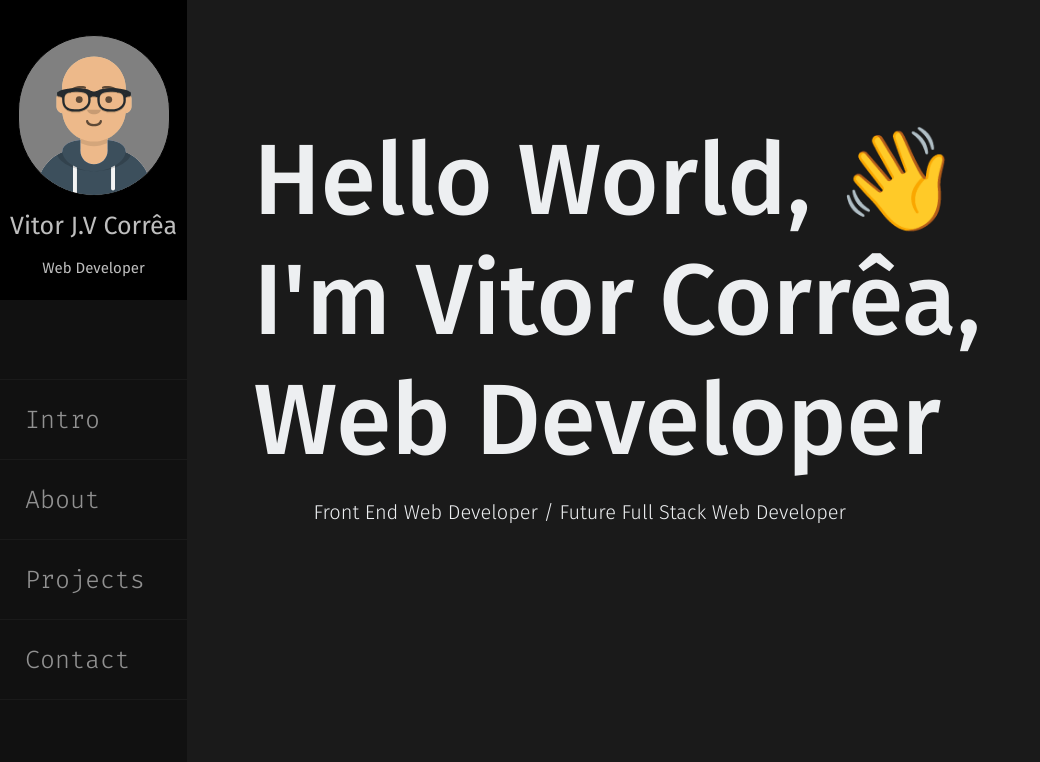
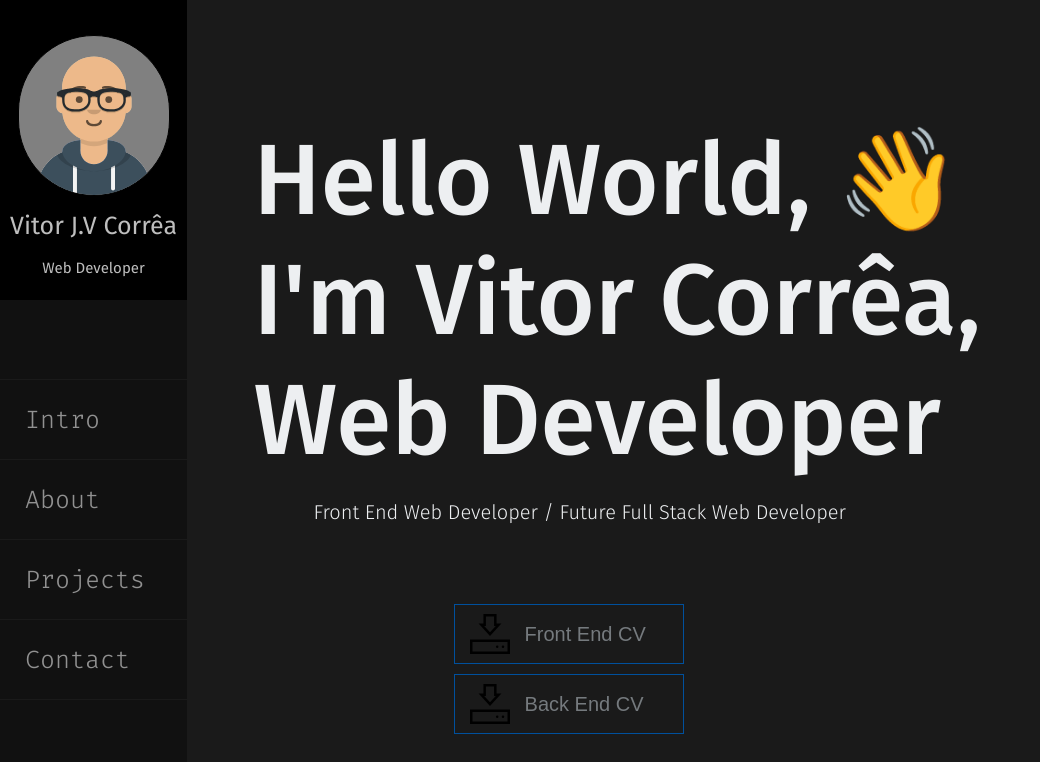
Before and after one commit to VitorCorrea18/VitorCorrea18.github.io, a React (Create React App) app: page / in a window 1280 px wide. Shown: the top 762 px of the page, without its empty margins (0-1040 px from the left). Built offline with nearby package versions, Linux system fonts and the light colour scheme.

Commit message:
feat: implements the download CV on the intro page

```diff
--- a/src/pages/intro.jsx
+++ b/src/pages/intro.jsx
@@ -1,4 +1,7 @@
 import React from 'react';
+import DownloadBtn from '../components/downloadBtn';
+import frontEndCv from '../documents/frontEndCv.pdf';
+import backEndCv from '../documents/backEndCv.pdf';
 
 class Intro extends React.Component {
   render () {
@@ -10,6 +13,10 @@ class Intro extends React.Component {
           Web Developer <br/>
         </h1>
         <p className='intro_paragraph'>Front End Web Developer / Future Full Stack Web Developer </p>
+        <div className='download_div'>
+        <DownloadBtn name={'Front End CV'} file={frontEndCv} />
+        <DownloadBtn name={'Back End CV'} file={backEndCv} />
+        </div>
       </article>
     );
   }
--- a/src/styles/intro.css
+++ b/src/styles/intro.css
@@ -2,6 +2,8 @@
   padding: 20px 100px;
   color: #edeff1;
   height: 100%;
+  display: flex;
+  flex-direction: column;
 }
 
 .intro_title {
@@ -16,6 +18,11 @@
   font-weight: 100;
   font-size: 20px;
   margin-left: 60px;
+}
+
+.download_div {
+  margin: 50px 200px;
+  justify-self: center;
 }
 
 @media screen and (max-width: 600px) {
```
